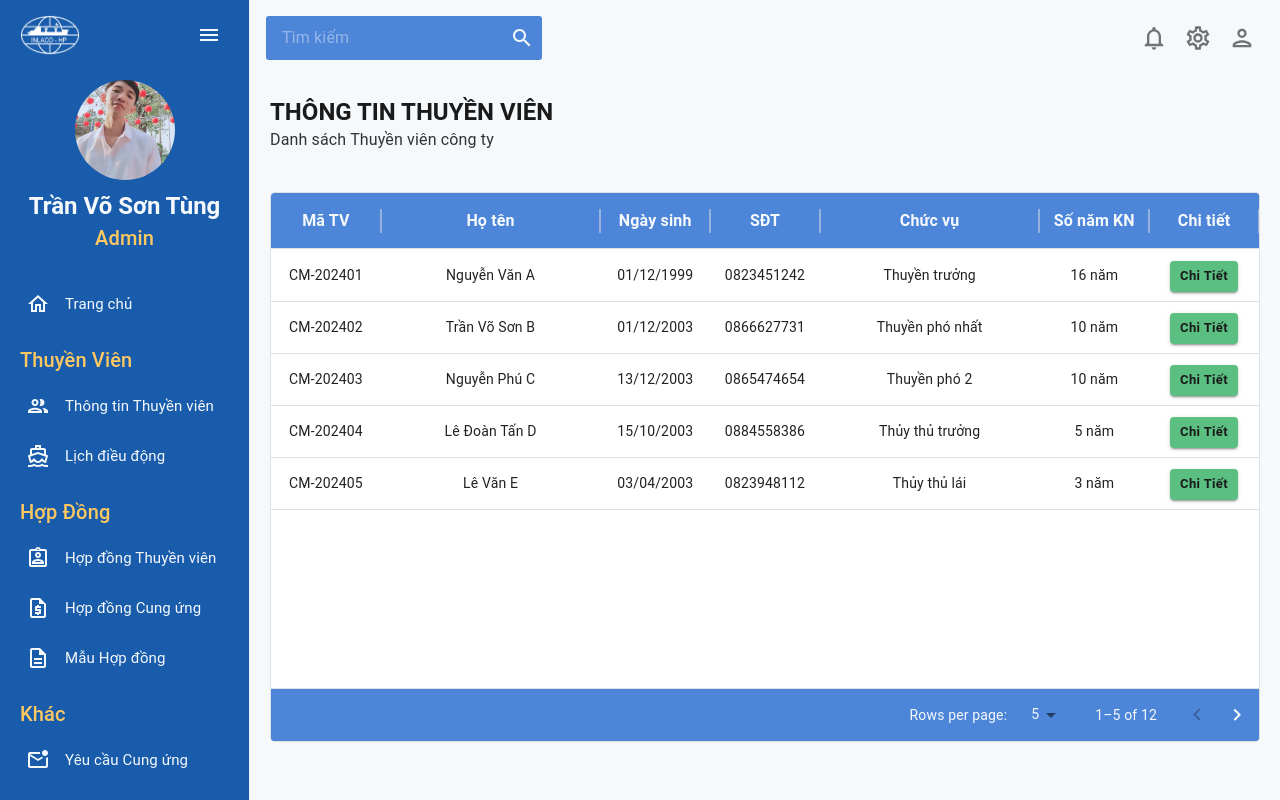
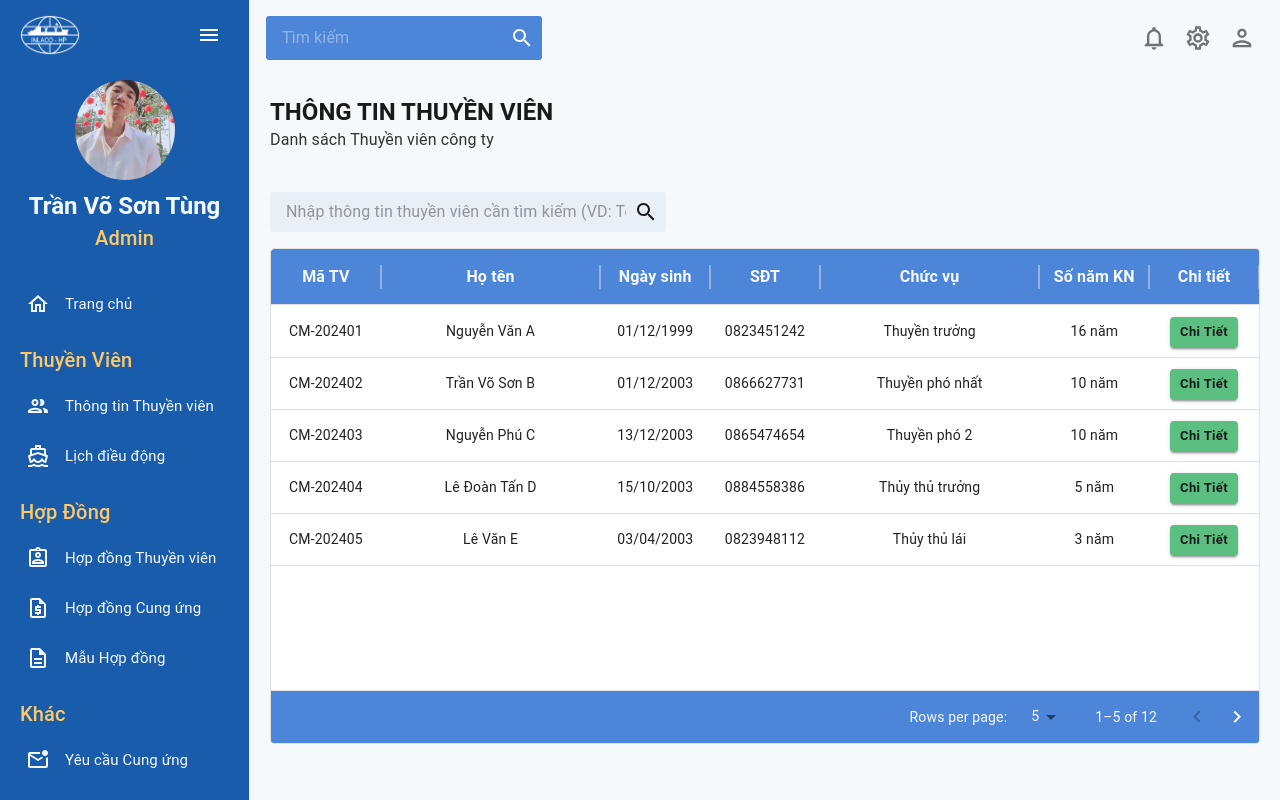
Before and after one commit to ngphth1312/inlaco-crewmgr-web-client, a React (Create React App) app: page /crewInfos in a window 1280 px wide. Built offline with nearby package versions, Linux system fonts and the light colour scheme.

Commit message:
feat(crewInfos): adding SearchBar for the page, done basic UI of crewInfos page

```diff
--- /dev/null
+++ b/src/components/global/SearchBar.jsx
@@ -0,0 +1,36 @@
+import { Box, IconButton } from "@mui/material";
+import InputBase from "@mui/material/InputBase";
+import SearchIcon from "@mui/icons-material/Search";
+import { COLOR } from "../../assets/Color";
+
+const SearchBar = ({
+  placeholder,
+  value,
+  backgroundColor = COLOR.primary_white,
+  color = COLOR.primary_black,
+  sx = [],
+  style,
+  onChange,
+  onSearchClick,
+}) => {
+  return (
+    <Box
+      sx={[...(Array.isArray(sx) ? sx : [sx])]}
+      display="flex"
+      backgroundColor={backgroundColor}
+      borderRadius="3px"
+    >
+      <InputBase
+        sx={{ ml: 2, flex: 1, color: color, }}
+        placeholder={placeholder}
+        value={value}
+        onChange={onChange}
+      />
+      <IconButton onClick={onSearchClick} type="button" sx={{ p: 1, color: color }}>
+        <SearchIcon />
+      </IconButton>
+    </Box>
+  );
+};
+
+export default SearchBar;
--- a/src/components/global/TopBar.jsx
+++ b/src/components/global/TopBar.jsx
@@ -6,25 +6,18 @@ import SettingsOutlinedIcon from "@mui/icons-material/SettingsOutlined";
 import PersonOutlinedIcon from "@mui/icons-material/PersonOutlined";
 import SearchIcon from "@mui/icons-material/Search";
 import { COLOR } from "../../assets/Color";
+import SearchBar from "./SearchBar"
 
 const TopBar = () => {
 
   return (
     <Box display="flex" justifyContent="space-between" p={2}>
       {/* SEARCH BAR */}
-      <Box
-        display="flex"
+      <SearchBar
+        placeholder={"Tìm kiếm"}
         backgroundColor={COLOR.secondary_blue}
-        borderRadius="3px"
-      >
-        <InputBase
-          sx={{ ml: 2, flex: 1, color: COLOR.primary_white }}
-          placeholder="Tìm kiếm"
-        />
-        <IconButton type="button" sx={{ p: 1, color: COLOR.primary_white }}>
-          <SearchIcon />
-        </IconButton>
-      </Box>
+        color={COLOR.primary_white}
+      />
 
       {/* ICONS */}
       <Box display="flex">
--- a/src/components/global/index.js
+++ b/src/components/global/index.js
@@ -2,3 +2,4 @@ export { default as TopBar } from "./TopBar"
 export { default as SideBar } from "./SideBar";
 export { default as PageTitle } from "./PageTitle";
 export { default as NoValuesOverlay } from "./NoValuesOverlay";
+export { default as SearchBar } from "./SearchBar";
--- a/src/pages/crewInfos.jsx
+++ b/src/pages/crewInfos.jsx
@@ -1,5 +1,5 @@
 import React from "react";
-import { PageTitle, NoValuesOverlay } from "../components/global";
+import { PageTitle, NoValuesOverlay, SearchBar } from "../components/global";
 import { Box, Button } from "@mui/material";
 import { DataGrid } from "@mui/x-data-grid";
 import { mockCrewMemberInfos } from "../data/mockData";
@@ -102,10 +102,9 @@ const CrewInfos = () => {
         </Box>
         <Box
           m="40px 0 0 0"
-          height="70vh"
+          height="62vh"
           maxHeight={550}
           maxWidth={1600}
-          backgroundColor="#FFFFFF"
           sx={{
             "& .MuiDataGrid-columnHeader": {
               backgroundColor: COLOR.secondary_blue,
@@ -117,6 +116,15 @@ const CrewInfos = () => {
             },
           }}
         >
+          <SearchBar
+            placeholder={"Nhập thông tin thuyền viên cần tìm kiếm (VD: Tên thuyền viên, Chức vụ,...)"}
+            color={COLOR.primary_black}
+            backgroundColor={COLOR.secondary_white}
+            sx={{
+              width: "40%",
+              marginBottom: 2,
+            }}
+          />
           <DataGrid
             disableRowSelectionOnClick
             disableColumnMenu
@@ -131,6 +139,7 @@ const CrewInfos = () => {
               },
             }}
             sx={{
+              backgroundColor: "#FFF",
               headerAlign: "center",
               "& .MuiDataGrid-columnHeaderTitle": {
                 fontSize: 16,
```
